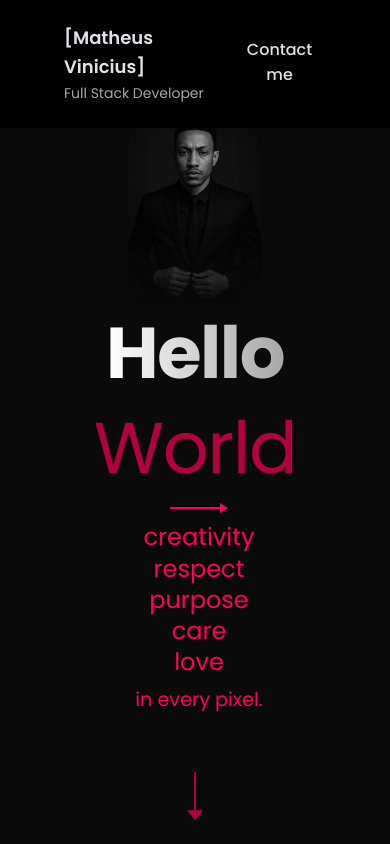
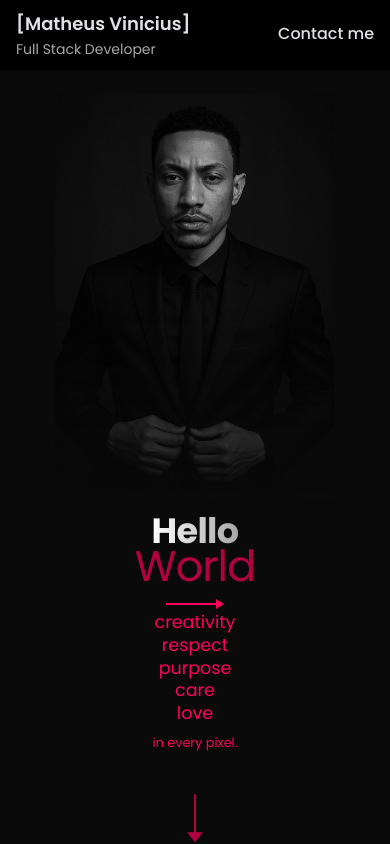
Before and after one commit to teusdrz/just-me, a React (Vite) app: page / in a window 390 px wide. Shown: the top 844 px of the page. Built offline with nearby package versions, Linux system fonts and the light colour scheme.

Commit message:
ajuste para versão mobile

```diff
--- a/src/moleculas/Header/Header.module.css
+++ b/src/moleculas/Header/Header.module.css
@@ -9,7 +9,7 @@
   justify-content: space-between;
   align-items: center;
 
-  padding: 1.5rem 4rem; /* Mantido o padding lateral para corresponder ao HeroSection */
+  padding: 0.8rem 4rem; /* Reduzido o padding vertical para torná-lo mais fino */
 
   /* ADICIONADO: Cor de fundo para o preto mais escuro, quase opaco. */
   background-color: rgba(0, 0, 0, 0.95);
@@ -67,3 +67,10 @@
   transform: scaleX(1);
   transform-origin: left;
 }
+
+/* Media Query para Header em Mobile */
+@media (max-width: 768px) {
+  .headerContainer {
+    padding: 0.6rem 1rem; /* Reduz ainda mais o padding em mobile para ser mais fino */
+  }
+}
--- a/src/organismos/HeroSection/HeroSection.module.css
+++ b/src/organismos/HeroSection/HeroSection.module.css
@@ -191,7 +191,7 @@ html {
 }
 
 
-/* Media queries para telas menores: Ajustes de posicionamento */
+/* --- Media Queries para Responsividade --- */
 @media (max-width: 1200px) {
   .helloText {
     right: calc(50% + 15vw); /* Ajustado novamente para dar mais espaço */
@@ -205,50 +205,84 @@ html {
 }
 
 @media (max-width: 768px) {
+  .heroContainer {
+    padding: 0 1rem; /* Reduz padding lateral para mobile */
+  }
+
   .contentWrapper {
     flex-direction: column;
-    padding-top: 2rem;
-    padding-bottom: 2rem;
+    padding-top: 20px; /* Reduzido para trazer conteúdo mais para cima, afastando do header */
+    padding-bottom: 0.5rem; /* Reduzido para trazer conteúdo mais para cima */
   }
+
   .heroImage {
-    max-height: 50vh;
-    max-width: 450px; /* Mantido */
-    mask-image: linear-gradient(to bottom, black 50%, transparent 100%);
+    max-height: 60vh; /* Aumenta a altura máxima da imagem em mobile */
+    max-width: 90%; /* Permite que a imagem ocupe mais largura da tela */
+    width: auto; /* Permite que a largura se ajuste à altura */
+    margin-top: 0; /* Remove margem superior extra se o padding do wrapper já resolver */
+    mask-image: linear-gradient(to bottom, black 50%, transparent 100%); /* Mantido o fade out */
     -webkit-mask-image: linear-gradient(to bottom, black 50%, transparent 100%);
   }
+
   .helloText, .worldWrapper {
-    position: relative;
-    transform: none;
-    top: 0;
-    left: 0;
-    right: 0;
-    text-align: center;
-    margin-bottom: 1rem;
+    position: relative; /* Mantido como relativo para fluxo normal em mobile */
+    transform: none; /* Reset do transform desktop */
+    top: auto;
+    left: auto;
+    right: auto;
+    text-align: center; /* Centraliza o texto */
+    margin-bottom: 0.5rem; /* Espaçamento entre hello e world */
   }
-  /* Reaplicar transform para animação em mobile se necessário, ou remover */
+
   .helloText {
-    margin-bottom: 1rem;
-    transform: none; /* Reset para mobile se a animação for global */
+    font-size: clamp(2.5rem, 10vw, 4.5rem); /* Ajusta o tamanho da fonte para mobile */
+    margin-bottom: -0.5rem; /* Ajusta a proximidade entre "Hello" e "World" */
     animation: fadeInSlideUp 1s ease forwards; /* reaplicar animação */
     animation-delay: 0.2s;
   }
   .worldWrapper {
     display: flex;
     flex-direction: column;
-    align-items: center;
+    align-items: center; /* Centraliza "World" e o container de texto animado */
   }
-  .worldText { /* Adicionado para garantir que a animação funcione em mobile */
-      transform: none; /* Reset para mobile se a animação for global */
+  .worldText {
+      font-size: clamp(3rem, 12vw, 5.5rem); /* Ajusta o tamanho da fonte para mobile */
       animation: fadeInSlideUp 1s ease forwards; /* reaplicar animação */
       animation-delay: 0.4s;
   }
   .animatedTextContainer {
-    align-items: center;
+    align-items: center; /* Centraliza os textos animados */
+    margin-left: 0; /* Remove margem lateral em mobile */
+    padding-bottom: 0.1rem; /* Reduzido para trazer conteúdo mais para cima */
   }
   .redArrow {
-    justify-content: center;
+    /* Ajustes para a seta vermelha em mobile */
+    width: 50px; /* Mantém a largura da seta como no desktop */
+    margin-top: 0.1rem; /* Reduzido para aproximar mais do texto "in every pixel." */
+    margin-bottom: 0.1rem; /* Espaçamento inferior */
+    justify-content: center; /* Centraliza a seta vermelha */
+    position: relative; /* Permite posicionamento relativo ao animatedTextContainer */
   }
   .scrollDownArrow {
-      bottom: 1.5rem; /* Ajuste para mobile */
+      bottom: 0.1rem; /* Movido mais para cima para ficar visível */
   }
 }
+
+@media (max-width: 480px) {
+  .heroImage {
+    max-height: 50vh; /* Ajuste para telas muito pequenas */
+    max-width: 95%; /* Ocupa mais largura */
+  }
+  .helloText {
+    font-size: clamp(2rem, 9vw, 4rem);
+  }
+  .worldText {
+    font-size: clamp(2.5rem, 11vw, 5rem);
+  }
+  .animatedWord {
+    font-size: clamp(1rem, 4.5vw, 1.8rem);
+  }
+  .animatedTextSlogan {
+    font-size: clamp(0.8rem, 2.8vw, 1.1rem);
+  }
+}
```
